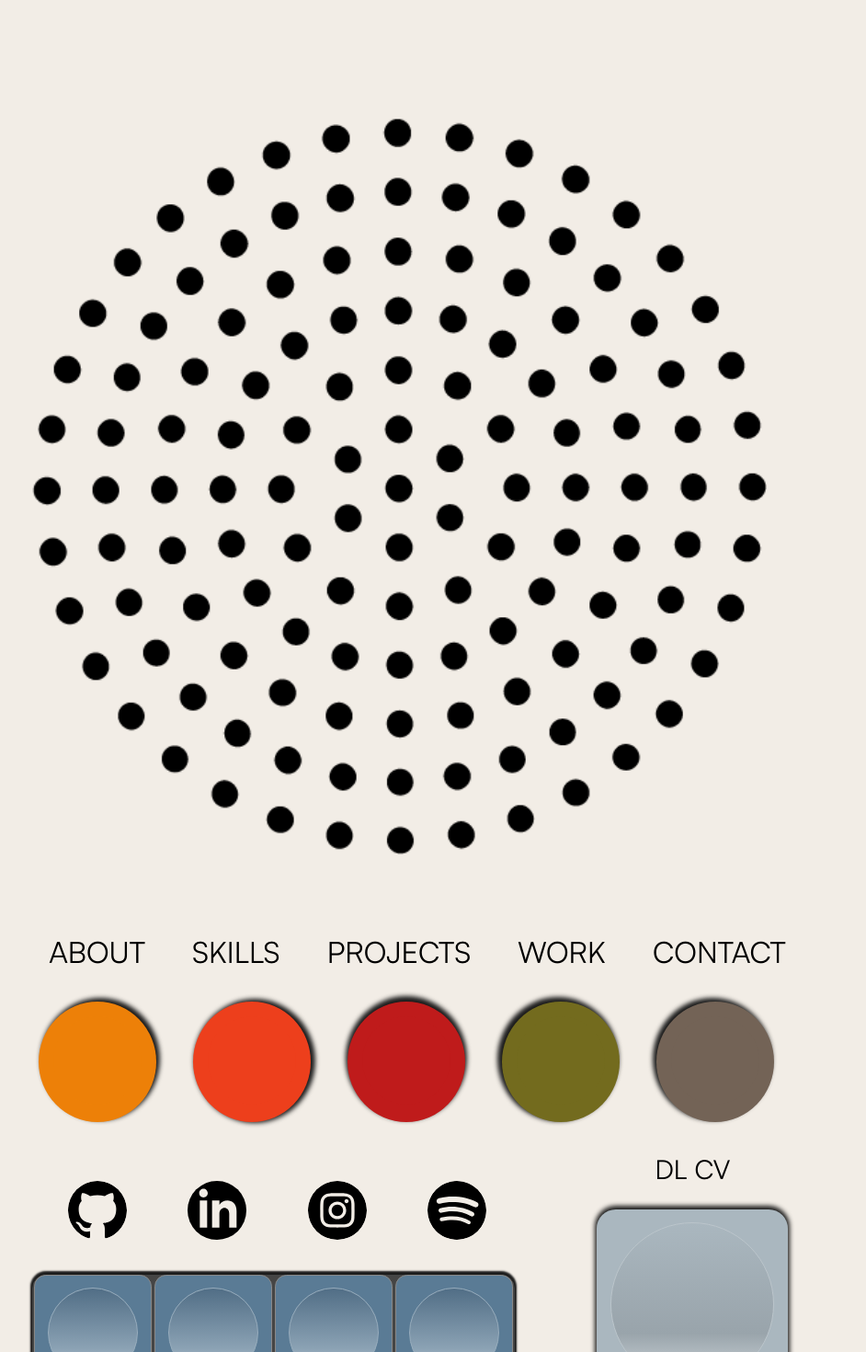
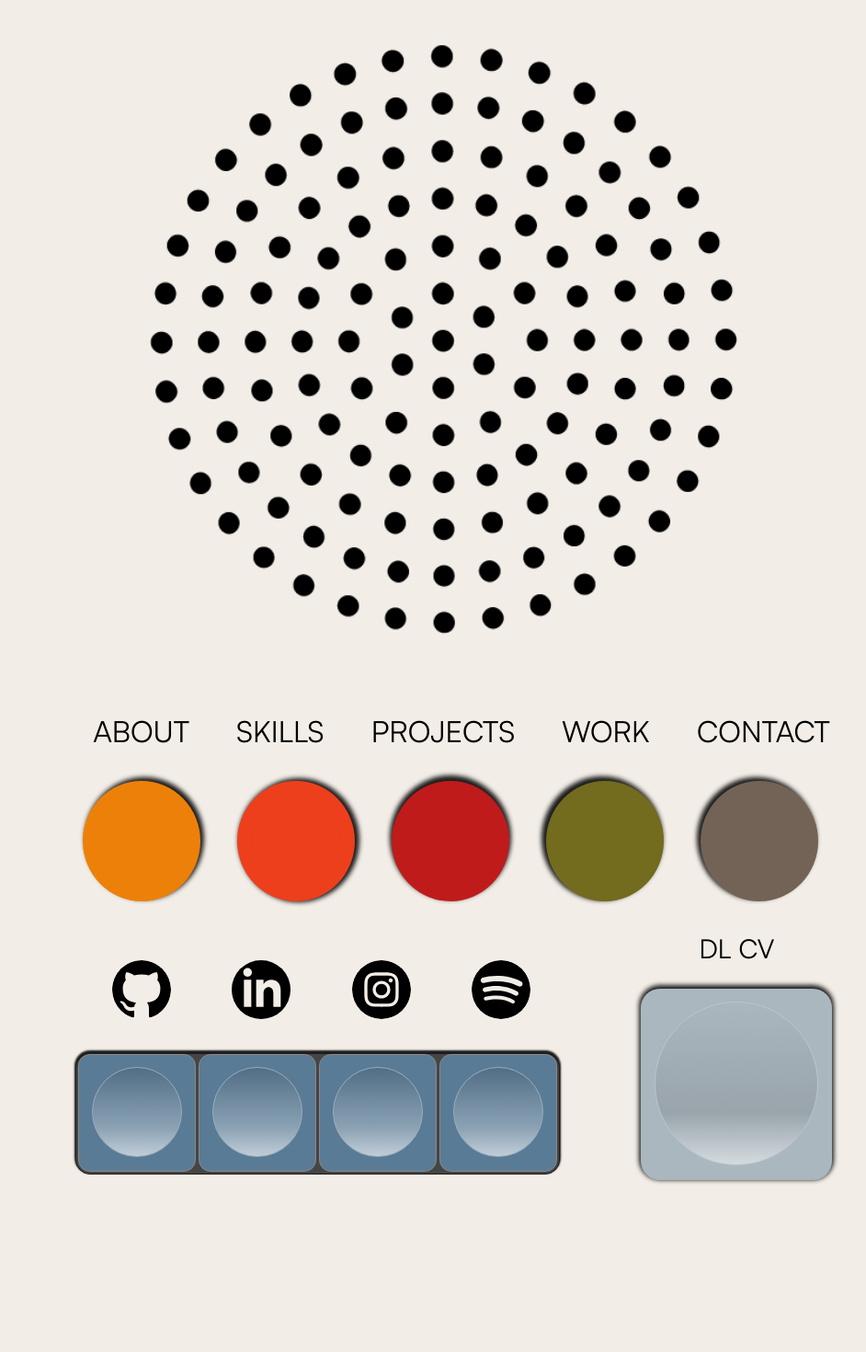
Before and after one commit to jxngo/my_portfolio, a React (Create React App) app: page / in a window 1280 px wide. Shown: the top 1470 px of the page at 92% size, without its empty margins (30-972 px from the left). Built offline with nearby package versions, Linux system fonts and the light colour scheme.

Commit message:
responsiveness

```diff
--- a/src/App.js
+++ b/src/App.js
@@ -5,11 +5,25 @@ import Skills from './sections/Skills';
 import Experiences from './sections/Experiences';
 import Projects from './sections/Projects';
 import Contact from './sections/Contact';
+import styled  from '@emotion/styled';
+
+function App() {
+  const AppContainer = styled.div `
+    @media screen and (min-width: 1024px) and (max-width: 1439px){
+      margin-left: 3rem;
+    }
+
+    main {
+      @media screen and (min-width: 1440px) and (max-width: 2559px){
+
+        width: 100rem;
+      }
+    }
+  `
 
 
-function App() {
   return (
-    <div className="App">
+    <AppContainer className="App">
     <header><Navbar></Navbar></header>
     <main>
       <section id="about"><About></About></section>
@@ -18,7 +32,7 @@ function App() {
       <section id="experiences"><Experiences></Experiences></section>
       <section id="contact"><Contact></Contact></section>
     </main>
-    </div>
+    </AppContainer>
   );
 }
 
--- a/src/components/Navbar.js
+++ b/src/components/Navbar.js
@@ -11,11 +11,33 @@ function Navbar() {
     margin-top: 3rem;
     font-family: Satoshi;
     width: 58rem;
+    @media screen and (min-width: 1440px) and (max-width: 2559px){
+      width: 100rem;
+      display: flex;
+      margin-top: 5rem;
+    }
+  `
+  const AllButtonsDiv = styled.div `
+    @media screen and (min-width: 1440px) and (max-width: 2559px){
+      flex: 1;
+      margin-top: 10rem;
+    }
+
   `
   const SpeakerDiv = styled.div`
     img {
       margin-top: 5rem;
       width: 50rem;
+      @media screen and (min-width: 1024px) and (max-width: 1439px){
+        width: 40rem;
+        margin-top: 0rem;
+      }
+      @media screen and (min-width: 1440px) and (max-width: 2559px){
+        width: 50rem;
+        flex: 1;
+        margin-top: 0rem;
+        margin-left: 2rem;
+      }
     }
   `
   const FlexContainer = styled.div `
@@ -26,9 +48,19 @@ function Navbar() {
       margin-top: 2rem;
       margin-left: 3rem;
       flex: 1;
+      @media screen and (min-width: 1440px) and (max-width: 2559px){
+        margin-top: 3rem;
+        margin-left: 0rem;
+
+      }
       text {
         font-size: 1.8rem;
+        @media screen and (min-width: 1440px) and (max-width: 2559px){
+          position: absolute;
+          width: 9rem;
+          font-size: 1.2rem;
 
+        }
       }
       button {
         box-shadow: 0px -2px 5px 2px #1c1c1c;
@@ -38,6 +70,11 @@ function Navbar() {
         border-radius: 10%;
         background-color: #AAB7BF;
         border: none;
+        @media screen and (min-width: 1440px) and (max-width: 2559px){
+          width: 9rem;
+          height: 9rem;
+          margin-top: 4rem;
+        }
       }
       span {
         height: 11rem;
@@ -47,11 +84,16 @@ function Navbar() {
         border-radius: 50%;
         display: inline-block;
         border: 0.01rem solid #bbc5cb;
+        @media screen and (min-width: 1440px) and (max-width: 2559px){
+          width: 7rem;
+          height: 7rem;
+        }
       }
     `
   const SocialDiv = styled.div`
       flex: 1;
       margin-top: 3rem;
+
       div {
         margin-top: 2rem;
         margin-left: 4rem;
@@ -62,6 +104,11 @@ function Navbar() {
         position: relative;
         box-shadow: 0px -2px 2px 1px #1c1c1c;
         background-color: #454545;
+        @media screen and (min-width: 1440px) and (max-width: 2559px){
+          width: 24.8rem;
+          height: 6.2rem;
+          margin-left: 10rem;
+        }
       }
       button {
         margin: 0rem 0.1rem;
@@ -70,6 +117,10 @@ function Navbar() {
         border-radius: 10%;
         background-color: #5a7b95;
         border: 1px solid #888;
+        @media screen and (min-width: 1440px) and (max-width: 2559px){
+          width: 6rem;
+          height: 6rem;
+        }
       }
       span {
         height: 6rem;
@@ -79,6 +130,10 @@ function Navbar() {
         border-radius: 50%;
         display: inline-block;
         border: 0.01rem solid #98adbd;
+        @media screen and (min-width: 1440px) and (max-width: 2559px){
+          width: 4rem;
+          height: 4rem;
+        }
 
       }
       a {
@@ -86,26 +141,39 @@ function Navbar() {
 
       }
       img {
-
         width: 4rem;
         border-radius: 50%;
+        @media screen and (min-width: 1440px) and (max-width: 2559px){
+          width: 2.5rem;
+        }
       }
       ul {
         display: flex;
         justify-content: space-between;
         margin-right: 2rem;
+        @media screen and (min-width: 1440px) and (max-width: 2559px){
+
+          margin-left: 6.7rem;
+        }
       }
       li {
         display: inline;
         padding-left: 4rem;
+        @media screen and (min-width: 1440px) and (max-width: 2559px){
+          padding-left: 3rem;
+        }
       }
     `
 
     const ButtonsDiv = styled.div `
       margin-top: 5rem;
-
       width: 55rem;
       margin-left: 2rem;
+      @media screen and (min-width: 1440px) and (max-width: 2559px){
+          width: 40rem;
+          margin-left: 8rem;
+          margin-top: 1rem;
+      }
       div {
         display: flex;
         justify-content: space-evenly;
@@ -116,18 +184,26 @@ function Navbar() {
         @media (min-width: 425px) {
           font-size: 2rem;
         }
+        @media screen and (min-width: 1440px) and (max-width: 2559px){
+          font-size: 1rem;
+          margin-right: 0.5rem;
+        }
       }
       button {
         margin-top: 2rem;
         border: none;
         border-radius: 50%;
         padding: 1rem;
+        @media screen and (min-width: 1440px) and (max-width: 2559px){
+          padding: 0rem;
+        }
       }
       a{
         color: transparent;
         display: inline-block;
         border-radius: 50%;
         padding: 3rem;
+
       }
     `
     const Button1 = styled.button`
@@ -166,11 +242,14 @@ function Navbar() {
       }
     `
 
+
   return (
     <NavContainer>
       <SpeakerDiv>
         <img src={speaker} alt="speaker"></img>
       </SpeakerDiv>
+
+      <AllButtonsDiv>
         <ButtonsDiv>
           <div>
             <text>ABOUT</text>
@@ -222,6 +301,7 @@ function Navbar() {
             </div>
           </ButtonDiv>
         </FlexContainer>
+      </AllButtonsDiv>
     </NavContainer>
   )
 }
--- a/src/components/Slider.js
+++ b/src/components/Slider.js
@@ -15,8 +15,6 @@ import MTL from '../assets/project-cover/MTL.jpg';
 
 
 export const Slider = () => {
-
-
 
 
     return (
--- a/src/sections/About.js
+++ b/src/sections/About.js
@@ -5,6 +5,7 @@ function About() {
   const AboutContainer = styled.div`
     margin-top: 10rem;
     text-align: left;
+
     h1 {
       margin-top: 2rem;
       color: #Ed8008;
@@ -20,6 +21,9 @@ function About() {
       font-family: Satoshi;
       color: #4b4342;
       width: 54rem;
+      @media screen and (min-width: 1440px) and (max-width: 2559px){
+          width: 100rem;
+      }
     }
   `
 
--- a/src/sections/Projects.js
+++ b/src/sections/Projects.js
@@ -4,6 +4,7 @@ import Slider from '../components/Slider';
 
 function Projects() {
   const ProjectsContainer = styled.div`
+
     h1 {
       text-align: left;
       color: #BF1B1B;
@@ -15,18 +16,28 @@ function Projects() {
     }
 
     h2 {
+
       font-size: 5rem;
       color:#4b4342;
       width: 46rem;
       margin-left: 7rem;
+      @media screen and (min-width: 1440px) and (max-width: 2559px){
+       font-size: 6rem;
+       margin-left: 16rem;
+        width: 70rem;
+      }
     }
   `
 
   const FlexContainer = styled.div `
+    @media screen and (min-width: 1440px) and (max-width: 2559px){
 
+    }
   `
   const FlexChild = styled.div `
+    @media screen and (min-width: 1440px) and (max-width: 2559px){
 
+    }
     color: white;
     font-family: Satoshi;
   `
--- a/src/sections/Skills.js
+++ b/src/sections/Skills.js
@@ -20,11 +20,21 @@ function Skills() {
         font-family: Satoshi;
         color: #4b4342;
         font-size: 3rem;
-
         width: 55rem;
+        @media screen and (min-width: 1440px) and (max-width: 2559px){
+          font-size: 2.5rem;
+          width: 50rem;
+        }
     }
-
-
+    @media screen and (min-width: 1440px) and (max-width: 2559px){
+        display: flex;
+    }
+    div {
+      @media screen and (min-width: 1440px) and (max-width: 2559px){
+         flex: 1;
+         width: 50rem;
+      }
+    }
     progress {
         padding-left: 3rem;
         display: block;
@@ -34,6 +44,9 @@ function Skills() {
     progress::-webkit-progress-bar {
         height: 0.2rem;
         width: 53rem;
+        @media screen and (min-width: 1440px) and (max-width: 2559px){
+          width: 45rem;
+        }
     }
     progress::-webkit-progress-value {
         background-color: #372E2D;
--- a/src/style/slider.css
+++ b/src/style/slider.css
@@ -3,4 +3,10 @@
     margin-left: 4rem;
     height: 35rem;
 
+    @media screen and (min-width: 1440px) and (max-width: 2559px) {
+            width: 70rem;
+            height: 70rem;
+            margin-left: 16rem;
+    }
+
 }
```
Lines whose indentation alone changed are shown as unchanged.
